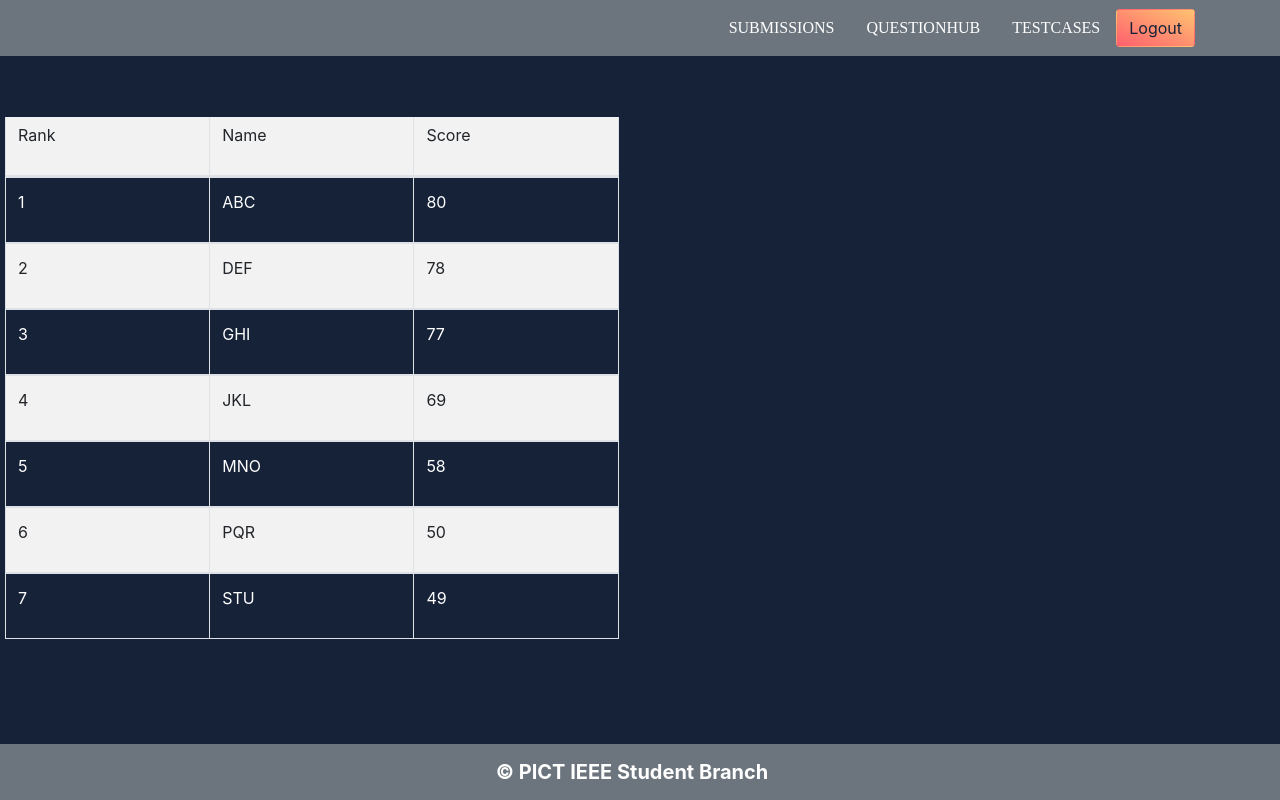
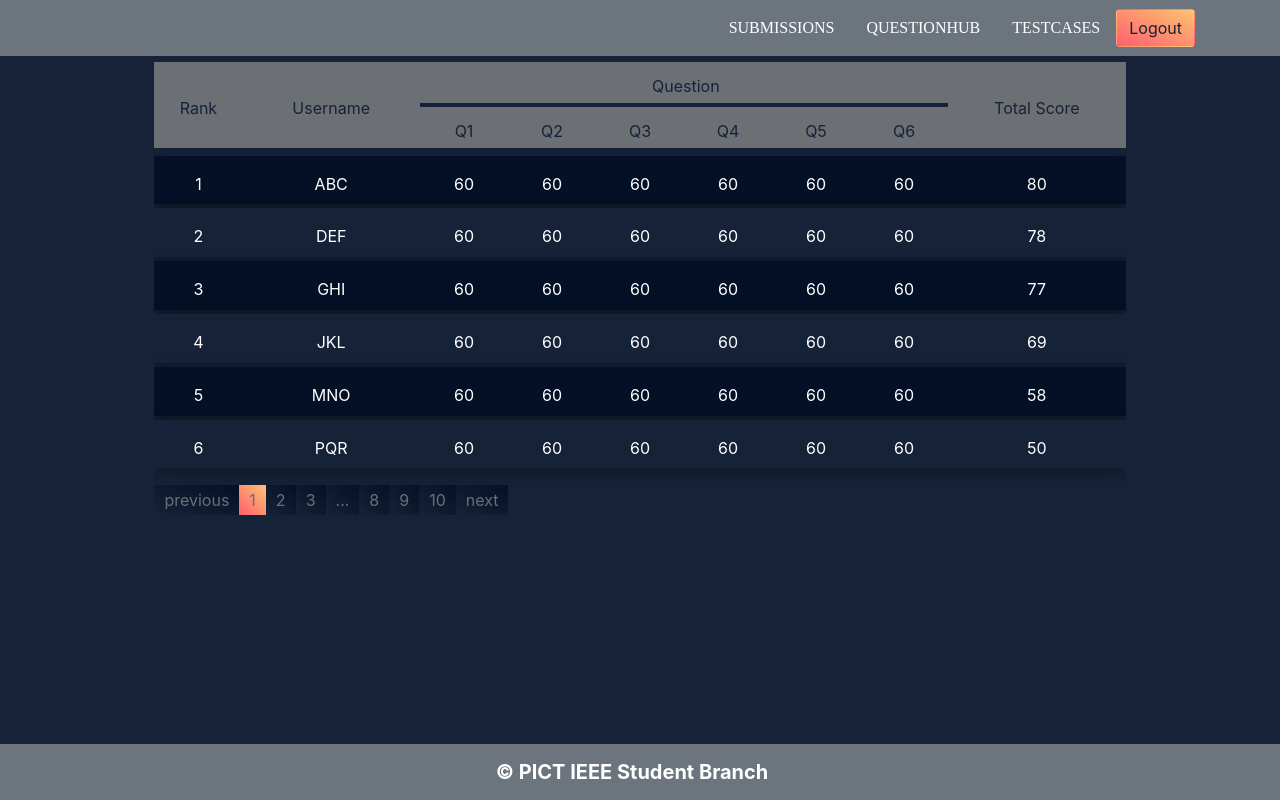
Before and after one commit to meghadandapat/CTD-RC2-Frontend, a React (Create React App) app: page /leaderboard in a window 1280 px wide. Built offline with nearby package versions, Linux system fonts and the light colour scheme.

Commit message:
LeaderBoard Modified

```diff
--- a/package.json
+++ b/package.json
@@ -7,10 +7,12 @@
     "@testing-library/jest-dom": "^5.11.10",
     "@testing-library/react": "^11.2.6",
     "@testing-library/user-event": "^12.8.3",
+    "axios": "^0.21.1",
     "bootstrap": "^4.6.0",
     "react": "^17.0.2",
     "react-bootstrap": "^1.5.2",
     "react-dom": "^17.0.2",
+    "react-paginate": "^7.1.2",
     "react-router-dom": "^5.2.0",
     "react-scripts": "^4.0.3",
     "web-vitals": "^1.1.1"
--- a/src/components/Leaderboard/LeaderRow.js
+++ b/src/components/Leaderboard/LeaderRow.js
@@ -1,17 +1,35 @@
 import './Leaderboard.css';
 import { Table } from "react-bootstrap";
-const LeaderRow = ({rank, username, score}) => {
+const LeaderRow = ({data}) => {
     return (
         <div className="leaderrow">
 
                 <td>
-                    <p className="data">{rank}</p>
+                    <p className="data">{data.rank}</p>
                 </td>
                 <td>
-                    <p className="data">{username}</p>
+                    <p className="datauser">{data.username}</p>
                 </td>
                 <td>
-                    <p className="data">{score}</p>
+                    <p className="data">{data.q1}</p>
+                </td>
+                <td>
+                    <p className="data">{data.q2}</p>
+                </td>
+                <td>
+                    <p className="data">{data.q3}</p>
+                </td>
+                <td>
+                    <p className="data">{data.q4}</p>
+                </td>
+                <td>
+                    <p className="data">{data.q5}</p>
+                </td>
+                <td>
+                    <p className="data">{data.q6}</p>
+                </td>
+                <td>
+                    <p className="datascore">{data.total}</p>
                 </td>
 
         </div>
--- a/src/components/Leaderboard/Leaderboard.css
+++ b/src/components/Leaderboard/Leaderboard.css
@@ -1,21 +1,87 @@
 
-.tablerow:nth-child(odd) {
-    background-color: #f2f2f2;
+body{
+  background-image: linear-gradient(to top right, #152238  0%, #152238 100%);
 }
 .tablerow:nth-child(even) {
+  background-color: #031025;
+  box-shadow: 0 4px 8px 0 rgba(0, 0, 0, 0.16), 0 6px 20px 0 rgba(0, 0, 0, 0.2);
+  color: white;
+}
+.tablerow:nth-child(odd) {
   background-color: #152238;
   color: white;
+  box-shadow: 0 1px 8px 0 rgba(0, 0, 0, 0.16), 0 6px 20px 0 rgba(0, 0, 0, 0.2);
 }
+
+.tabletitle{
+  background-color: #6c6f74;
+  color: #152238;
+}
+
 .leaderboard{
   padding: 5px;
   width:max-content;
-    margin-top: 7vh;
+  margin-bottom: 3em;
+  margin-left: auto;
+  margin-right: auto;
 
 }
 
+
+
+.leadertable {
+  border-collapse: separate;
+  border-spacing: 0 0.3em;
+}
+
 .data{
-    width:14vw;
-    justify-content: center;
-    height: 3vh
+  width:5vw;
+  height: 0.05em;
+  margin-left: auto;
+  margin-right: auto;
+  text-align: center;
+}
+
+.datauser{
+  width:12vw;
+  text-align: center;
+  height: 0.05em;
 
 }
+
+.datascore{
+  width:12vw;
+  text-align: center;
+  height: 0.05em;
+}
+
+.tuser,.tscore,.trank{
+  margin-top: 1.4em;
+}
+
+.pagination {
+  margin-top: 0px;
+  margin-left: auto;
+  margin-right: auto;
+  display: flex;
+  list-style: none;
+  outline: none;
+  color:#6c6f74;
+ }
+
+ .pagination>.active>a {
+  background-image: linear-gradient(to top right, #ff5f6d 0%, #ffc371 100%);
+  color:#6c6f74;
+ }
+
+ .pagination>li>a {
+  padding: 5px 10px;
+  outline: none;
+  cursor: pointer;
+ }
+
+
+
+ .pagination>li>a, .pagination>li>span {
+  background-image: linear-gradient(to top right, #152238  0%, #031025 100%);
+ }
--- a/src/components/Leaderboard/Leaderboard.js
+++ b/src/components/Leaderboard/Leaderboard.js
@@ -1,33 +1,45 @@
 import { Table } from "react-bootstrap"
 import LeaderRow from "./LeaderRow"
 import './Leaderboard.css';
-import { useState } from "react";
+import React, { useState, useEffect } from 'react'
+import axios from 'axios'
+import ReactPaginate from 'react-paginate';
+import TitleLeader from "./TitleLeader";
 
 const Leaderboard = () => {
     const [data, setData] = useState([
-        {rank:'1', username:'ABC', score:'80'},
-        {rank:'2', username:'DEF', score:'78'},
-        {rank:'3', username:'GHI', score:'77'},
-        {rank:'4', username:'JKL', score:'69'},
-        {rank:'5', username:'MNO', score:'58'},
-        {rank:'6', username:'PQR', score:'50'},
-        {rank:'7', username:'STU', score:'49'}
+        {rank:'1', username:'ABC',q1:60,q2:60, q3:60, q4:60,q5:60,q6:60, total:'80'},
+        {rank:'2', username:'DEF',q1:60,q2:60, q3:60, q4:60,q5:60,q6:60, total:'78'},
+        {rank:'3', username:'GHI',q1:60,q2:60, q3:60, q4:60,q5:60,q6:60, total:'77'},
+        {rank:'4', username:'JKL',q1:60,q2:60, q3:60, q4:60,q5:60,q6:60, total:'69'},
+        {rank:'5', username:'MNO',q1:60,q2:60, q3:60, q4:60,q5:60,q6:60, total:'58'},
+        {rank:'6', username:'PQR',q1:60,q2:60, q3:60, q4:60,q5:60,q6:60, total:'50'}
     ])
     return (
         <div className="leaderboard">
-            <Table striped bordered hover responsive classname="leadertable">
+            <Table striped borderless hover responsive className="leadertable">
                 <thead>
-                    <tr className="tablerow">
-                        <LeaderRow rank="Rank" username="Name" score="Score" />
-                    </tr>
+
+                        <TitleLeader/>
+
                 </thead>
 
                     {data.map((data)=>(
-                        data.rank%2!==0 && <tr className="tablerow"><LeaderRow rank={data.rank} username={data.username} score={data.score} /></tr> ||
-                        data.rank%2!==0 || <tr className="tablerow"><LeaderRow rank={data.rank} username={data.username} score={data.score} /></tr>
+                        data.rank%2!==0 && <tr className="tablerow"><LeaderRow data={data}/></tr> ||
+                        data.rank%2!==0 || <tr className="tablerow"><LeaderRow data={data} /></tr>
                     ))}
 
             </Table>
+            <ReactPaginate
+                previousLabel={"previous"}
+                nextLabel={"next"}
+                breakLabel={"..."}
+                breakClassName={"break-me"}
+                /*pageCount={pageCount}*/
+                onPageChange={console.log("click")}
+                containerClassName={"pagination"}
+                subContainerClassName={"pages pagination"}
+                activeClassName={"active"} />
         </div>
      );
 }
--- /dev/null
+++ b/src/components/Leaderboard/TitleLeader.js
@@ -0,0 +1,44 @@
+import './Leaderboard.css';
+import { Table } from "react-bootstrap";
+const TitleLeader = () => {
+    return (
+        <div className="leaderrow">
+            <tr className="tabletitle">
+                <td rowSpan="2">
+                    <p className="data trank">Rank</p>
+                </td>
+                <td rowSpan="2">
+                    <p className="datauser tuser">Username</p>
+                </td>
+                <td colSpan="6" >
+                    <p className="data">Question</p>
+                </td>
+                <td rowSpan="2">
+                    <p className="datascore tscore">Total Score</p>
+                </td>
+            </tr>
+            <tr className="tabletitle">
+                <td>
+                    <p className="data">Q1</p>
+                </td>
+                <td>
+                    <p className="data">Q2</p>
+                </td>
+                <td>
+                    <p className="data">Q3</p>
+                </td>
+                <td>
+                    <p className="data">Q4</p>
+                </td>
+                <td>
+                    <p className="data">Q5</p>
+                </td>
+                <td>
+                    <p className="data">Q6</p>
+                </td>
+            </tr>
+        </div>
+     );
+}
+
+export default TitleLeader;
```
Also changed, not shown: 1 other file (tests, documents, lock files or other folders). Lines whose indentation alone changed are shown as unchanged.
